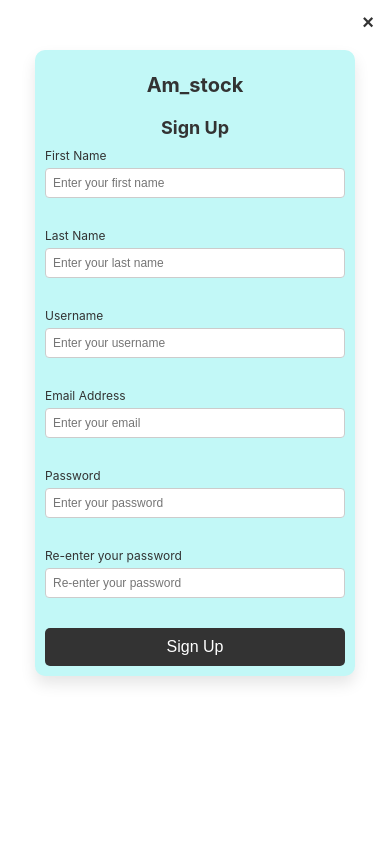
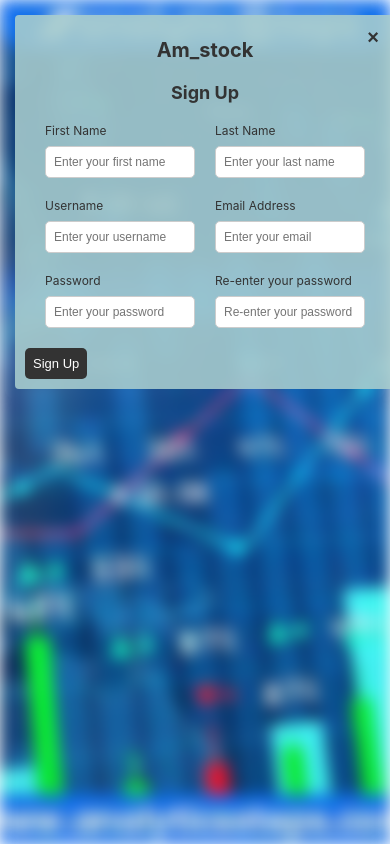
Before and after one commit to Zeehy123/Simple-Portfolio-Tracker, a React (Create React App) app in the folder frontend/: page /signup in a window 390 px wide. Built offline with nearby package versions, Linux system fonts and the light colour scheme.

Commit message:
chnages in responsiveness

```diff
--- a/frontend/src/Components/Pages/SignUp.css
+++ b/frontend/src/Components/Pages/SignUp.css
@@ -1,12 +1,31 @@
 .signup-container {
-  max-width: 900px;
-  margin: 50px auto;
-  background-color: #c2f8f7;
+  margin-left: 200px;
   padding: 20px;
+  margin-top: 100px;
   border-radius: 10px;
   box-shadow: 0px 8px 15px rgba(0, 0, 0, 0.1);
 }
-
+.signup-container::before {
+  content: "";
+  position: absolute;
+  top: 0;
+  left: 0;
+  right: 0;
+  bottom: 0;
+  background-image: url(../Assets/sign\ up\ background.jpg);
+  background-size: cover;
+  background-position: center;
+  filter: blur(8px);
+  z-index: 1;
+}
+.signup-box {
+  background-color: #a9cdcfe0;
+  z-index: 2;
+  position: relative;
+  width: 50%;
+  border-radius: 4px;
+  padding: 10px;
+}
 .signup-header {
   text-align: center;
   margin-bottom: 20px;
@@ -35,52 +54,18 @@
   margin-bottom: 20px;
 }
 
-.form-row {
+.formS-row {
   display: flex;
   gap: 20px;
-  margin-bottom: 20px;
+  margin: 20px;
+  /* width: 60%; */
 }
 
-.form-group {
+.formS-group {
   flex: 1;
   display: flex;
   flex-direction: column;
-}
-
-.form-group label {
-  margin-bottom: 8px;
-  font-size: 14px;
-  color: #333;
-}
-
-.form-group input {
-  padding: 10px;
-  font-size: 14px;
-  border: 1px solid #ccc;
-  border-radius: 5px;
-}
-.signup-container {
-  max-width: 900px;
-  margin: 50px auto;
-  background-color: #c2f8f7;
-  padding: 20px;
-  border-radius: 10px;
-  box-shadow: 0px 8px 15px rgba(0, 0, 0, 0.1);
-}
-
-.signup-header {
-  text-align: center;
-  margin-bottom: 20px;
-}
-
-.signup-header .logo {
-  width: 50px;
-  margin-bottom: 10px;
-}
-
-.signup-header h1 {
-  font-size: 28px;
-  color: #333;
+  width: 40px;
 }
 
 .signup-form h2 {
@@ -96,32 +81,20 @@
   margin-bottom: 20px;
 }
 
-.form-row {
-  display: flex;
-  gap: 20px;
-  margin-bottom: 20px;
-}
-
-.form-group {
-  flex: 1;
-  display: flex;
-  flex-direction: column;
-}
-
-.form-group label {
+.formS-group label {
   margin-bottom: 8px;
   font-size: 14px;
   color: #333;
 }
 
-.form-group input {
+.formS-group input {
   padding: 10px;
   font-size: 14px;
   border: 1px solid #ccc;
   border-radius: 5px;
 }
 
-.form-group input:focus {
+.formS-group input:focus {
   outline: none;
   border-color: #0099cc;
 }
@@ -151,7 +124,6 @@
 }
 
 .signup-button {
-  width: 30%;
   padding: 10px;
   background-color: #333;
   color: white;
@@ -182,16 +154,11 @@
   color: #f44336;
 }
 
-@media screen and (max-width: 1440px) {
-  .signup-container {
-    max-width: 800px;
-  }
-}
-
 @media screen and (max-width: 1024px) {
   .signup-container {
-    max-width: 700px;
-    padding: 15px;
+    padding: 10px;
+    margin-left: 50px;
+    margin-top: 5px;
   }
   .signup-header h1 {
     font-size: 24px;
@@ -199,17 +166,21 @@
   .signup-form h2 {
     font-size: 20px;
   }
+  .signup-box {
+    width: 70%;
+  }
 }
 
 @media screen and (max-width: 780px) {
   .signup-container {
     max-width: 600px;
   }
-  .form-row {
-    flex-direction: column;
-  }
+
   .signup-button {
     font-size: 14px;
+  }
+  .signup-box {
+    width: 80%;
   }
 }
 
@@ -217,16 +188,20 @@
   .signup-container {
     max-width: 400px;
   }
-  .form-group input {
+  .formS-group input {
     padding: 8px;
     font-size: 13px;
+  }
+  .signup-box {
+    width: 100%;
   }
 }
 
 @media screen and (max-width: 480px) {
   .signup-container {
-    max-width: 350px;
+    max-width: 400px;
     padding: 10px;
+    margin: 5px;
   }
   .signup-header h1 {
     font-size: 20px;
@@ -242,25 +217,25 @@
 
 @media screen and (max-width: 400px) {
   .signup-container {
-    max-width: 300px;
+    max-width: 480px;
   }
-  .form-group label {
+  .formS-group label {
     font-size: 12px;
   }
-  .form-group input {
+  .formS-group input {
     font-size: 12px;
   }
 }
 
 @media screen and (max-width: 380px) {
   .signup-container {
-    max-width: 280px;
+    max-width: 380px;
   }
 }
 
 @media screen and (max-width: 320px) {
   .signup-container {
-    max-width: 250px;
+    max-width: 280px;
     padding: 5px;
   }
   .signup-header h1 {
@@ -269,10 +244,10 @@
   .signup-form h2 {
     font-size: 16px;
   }
-  .form-group label {
+  .formS-group label {
     font-size: 10px;
   }
-  .form-group input {
+  .formS-group input {
     font-size: 10px;
     padding: 5px;
   }
@@ -281,48 +256,3 @@
     padding: 5px;
   }
 }
-
-.form-group input:focus {
-  outline: none;
-  border-color: #0099cc;
-}
-
-.form-footer {
-  display: flex;
-  justify-content: space-between;
-  align-items: center;
-  margin-bottom: 20px;
-}
-
-.remember-me {
-  display: flex;
-  align-items: center;
-  gap: 5px;
-}
-
-.remember-me label {
-  font-size: 14px;
-  color: #555;
-}
-
-.forgot-password {
-  font-size: 14px;
-  color: #0099cc;
-  cursor: pointer;
-}
-
-.signup-button {
-  width: 100%;
-  padding: 10px;
-  background-color: #333;
-  color: white;
-  font-size: 16px;
-  border: none;
-  border-radius: 5px;
-  cursor: pointer;
-  transition: background-color 0.3s ease;
-}
-
-.signup-button:hover {
-  background-color: #555;
-}
--- a/frontend/src/Components/Pages/SignUp.jsx
+++ b/frontend/src/Components/Pages/SignUp.jsx
@@ -57,11 +57,12 @@ const SignUp = () => {
   };
 
   const handleClose = () => {
-    navigate("/"); // Change "/" to the desired route
+    navigate("/");
   };
 
   return (
     <div className="signup-container">
+      <div className="signup-box">
         <div className="signup-header">
           <h1>Am_stock</h1>
           <button className="close-button" onClick={handleClose}>
@@ -71,10 +72,12 @@ const SignUp = () => {
         <div className="signup-form">
           <h2>Sign Up</h2>
           {errorMessage && <p className="error-message">{errorMessage}</p>}
-        {successMessage && <p className="success-message">{successMessage}</p>}
+          {successMessage && (
+            <p className="success-message">{successMessage}</p>
+          )}
           <form onSubmit={handleSubmit}>
-          <div className="form-row">
-            <div className="form-group">
+            <div className="formS-row">
+              <div className="formS-group">
                 <label htmlFor="firstName">First Name</label>
                 <input
                   type="text"
@@ -84,7 +87,7 @@ const SignUp = () => {
                   onChange={handleChange}
                 />
               </div>
-            <div className="form-group">
+              <div className="formS-group">
                 <label htmlFor="lastName">Last Name</label>
                 <input
                   type="text"
@@ -95,8 +98,8 @@ const SignUp = () => {
                 />
               </div>
             </div>
-          <div className="form-row">
-            <div className="form-group">
+            <div className="formS-row">
+              <div className="formS-group">
                 <label htmlFor="username">Username</label>
                 <input
                   type="text"
@@ -106,7 +109,7 @@ const SignUp = () => {
                   onChange={handleChange}
                 />
               </div>
-            <div className="form-group">
+              <div className="formS-group">
                 <label htmlFor="email">Email Address</label>
                 <input
                   type="email"
@@ -117,8 +120,8 @@ const SignUp = () => {
                 />
               </div>
             </div>
-          <div className="form-row">
-            <div className="form-group">
+            <div className="formS-row">
+              <div className="formS-group">
                 <label htmlFor="password1">Password</label>
                 <input
                   type="password"
@@ -128,7 +131,7 @@ const SignUp = () => {
                   onChange={handleChange}
                 />
               </div>
-            <div className="form-group">
+              <div className="formS-group">
                 <label htmlFor="password2">Re-enter your password</label>
                 <input
                   type="password"
@@ -145,6 +148,7 @@ const SignUp = () => {
           </form>
         </div>
       </div>
+    </div>
   );
 };
 
```
Also changed, not shown: frontend/src/Components/Assets/sign up background.jpg (added). Lines whose indentation alone changed are shown as unchanged.
